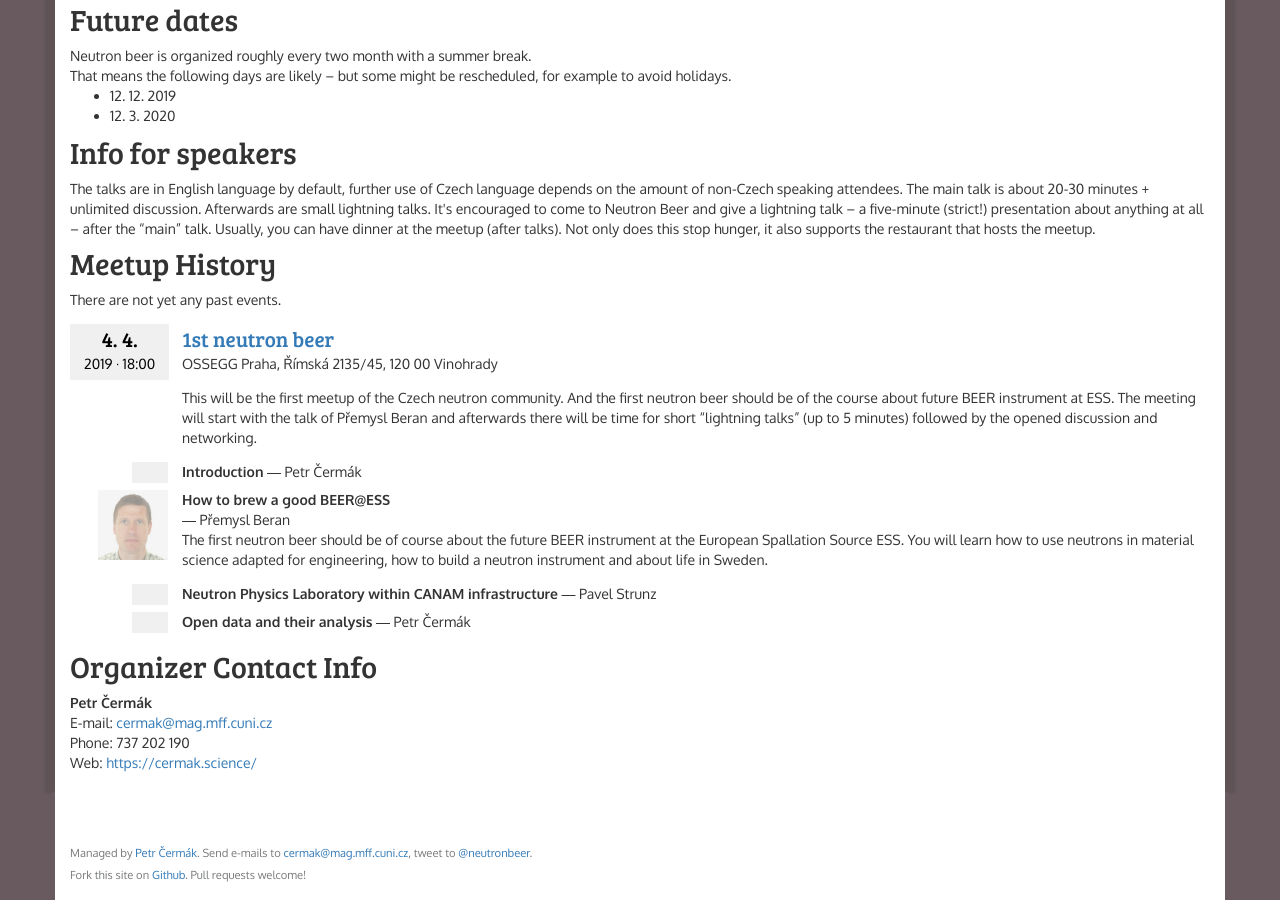
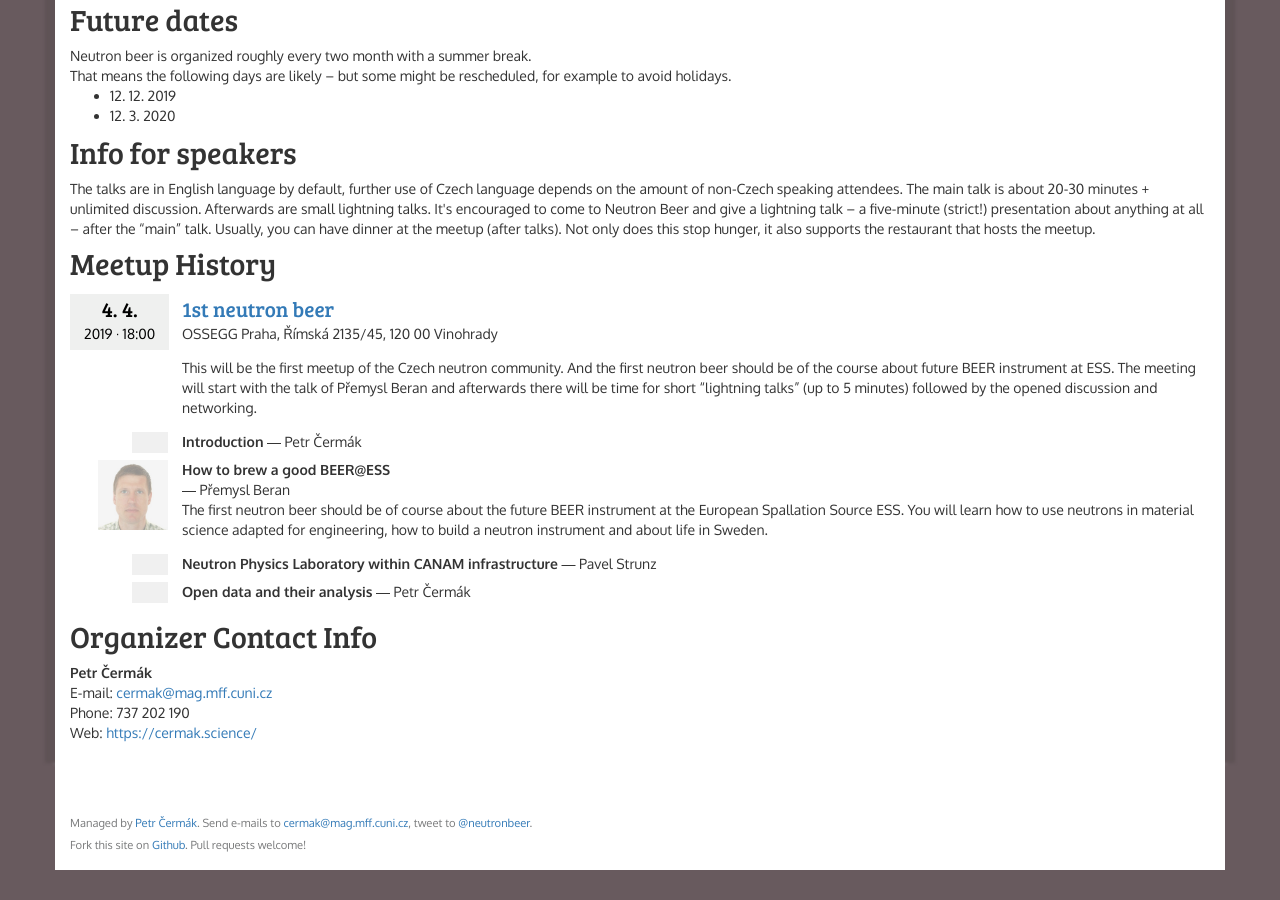
Before and after one commit to me2d09/neutron.beer, a Jekyll site: the page built from index.md, in a window 1280 px wide and 900 px high, scrolled down 649 px. Built offline with Jekyll 4.4.1, drawn with Linux system fonts in a browser that asks for light colours; nearby versions of some CDN libraries; after the commit the page ends 1519 px from its top, so only the background shows below that.

Commit message:
Remove no events message

```diff
--- a/_layouts/default.html
+++ b/_layouts/default.html
@@ -69,9 +69,6 @@ bodyclass: citypage
         <h2>{{ page.history }}</h2>
         {% assign ordered_events = site.events | sort:"date" | reverse | shift  %}
         <ul>
-            {% if ordered_events | size  == 0 %}
-                There are not yet any past events.
-            {% endif %}
             {% for event in ordered_events %}
                 <li>
                     {% include event.html event=event is_header_event=false today=site.time %}
```
